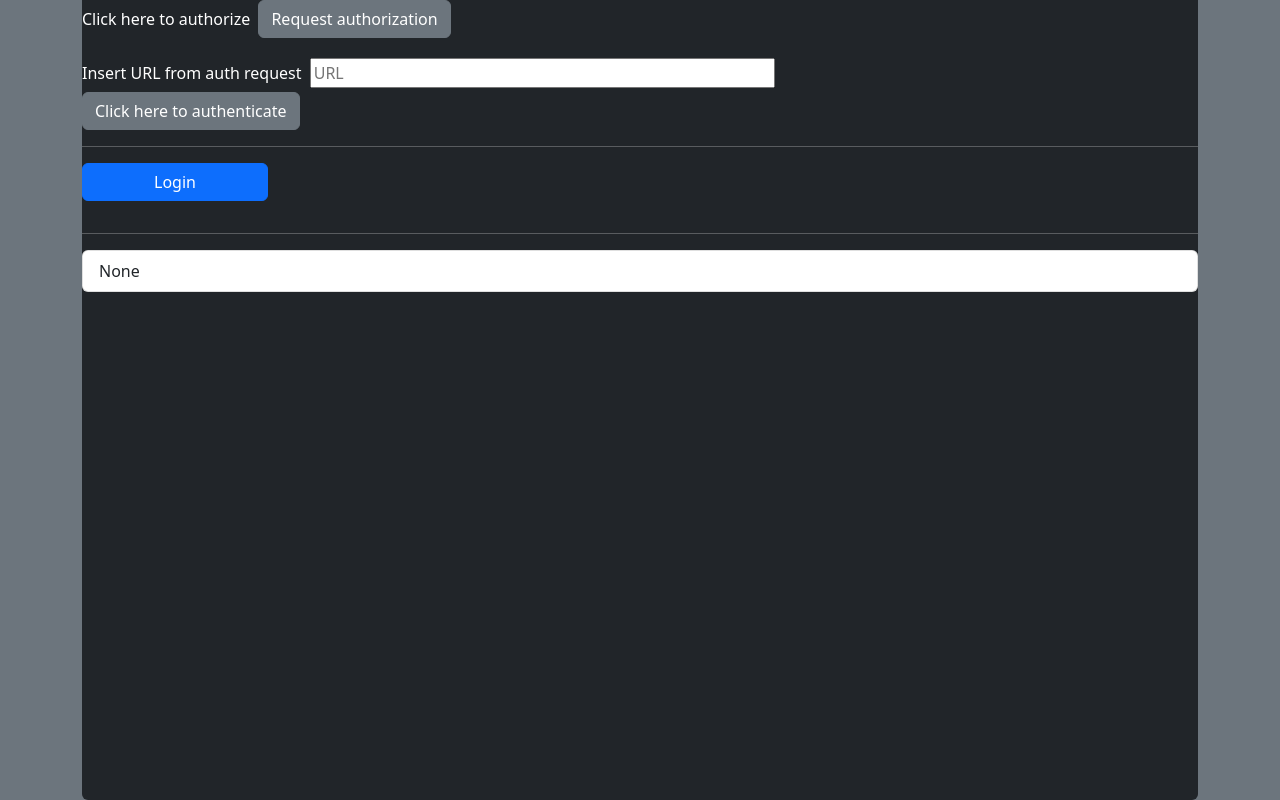
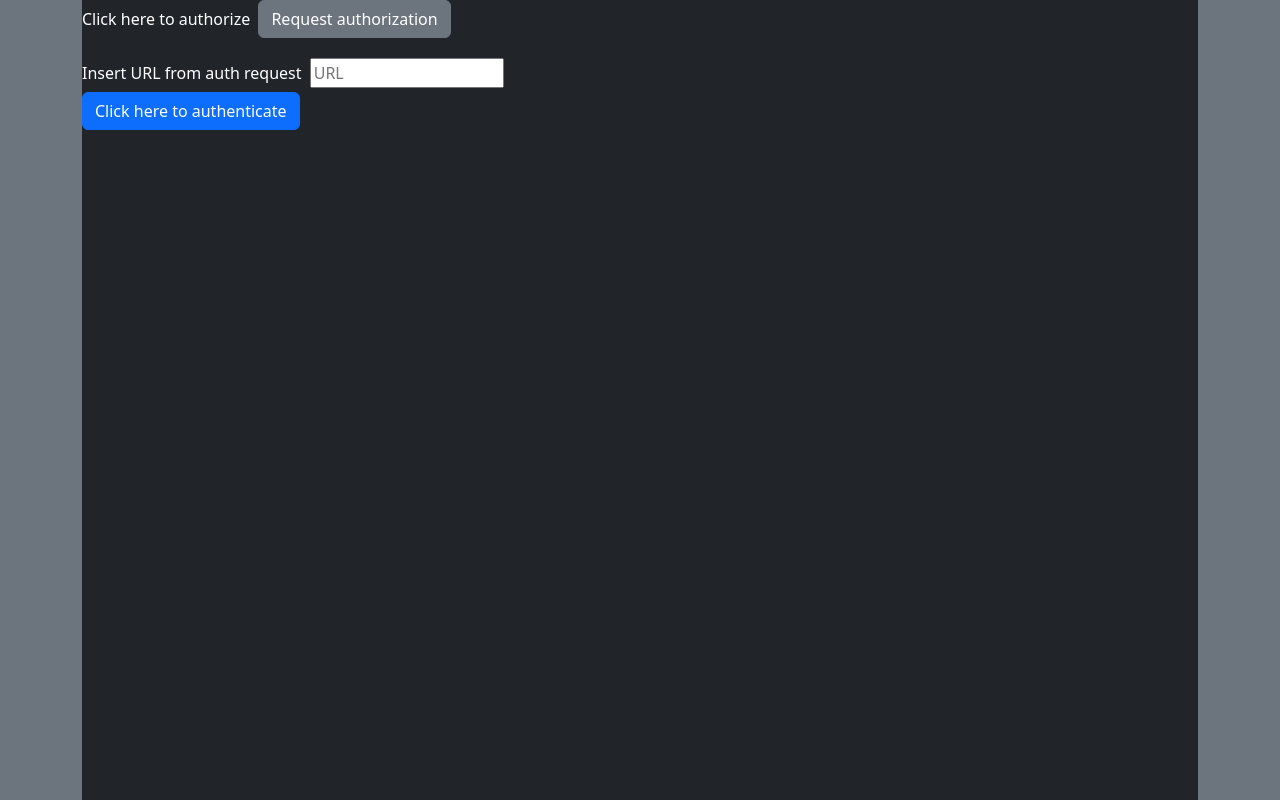
Before and after one commit to KasperHolm123/DestinyCM, a Flask app: page /login in a window 1280 px wide. Shown: the part 46-846 px from the top of the page. Run offline with Flask 2, Linux system fonts and the light colour scheme.

Commit message:
removed login button

```diff
--- a/website/auth.py
+++ b/website/auth.py
@@ -18,11 +18,13 @@
         if request.form.get('auth_button') != None:
             try:
                 client.get_token(request.form.get('redirect_input'))
+                flash('Authentication successful', category='success')
+                return redirect(url_for('views.overview'))
             except:
                 flash('Invalid authorization code.', category='error')
 
         if request.form.get('login_button') != None:
             # request_response = client.get_account_type_id()
-            return redirect(url_for('views.overview'))
+            pass
 
     return render_template('auth/login.html', re_response=request_response, data=redirect_url)
--- a/website/templates/auth/login.html
+++ b/website/templates/auth/login.html
@@ -2,25 +2,18 @@
 {% block content %}
 
 <form class="h-100" method="POST">
-    <div class="bg-dark rounded-bottom h-100">
+    <div class="bg-dark position-relative h-100">
+        <div class="position-absolute">
             <div class="mb-3">
                 <label class="text-white" type="text">Click here to authorize</label>
                 <button class="btn btn-secondary mb-1 ms-1" type="submit" name="request_auth_button" id="auth_button">Request authorization</button>
             </div>
-        <div class="mt-3 mb-3">
+            <div class="">
                 <label class="text-white" type="text">Insert URL from auth request</label>
                 <input class="col-5 ms-1 mb-1" name="redirect_input" id="redirect_input" type="text" placeholder="URL"/><br/>
-            <button class="btn btn-secondary" type="submit" name="auth_button" id="auth_button">Click here to authenticate</button>
+                <button class="btn btn-primary" type="submit" name="auth_button" id="auth_button">Click here to authenticate</button>
             </div>
-        <hr class="text-white">
-
-        <div class="">
-            <button class="btn btn-primary col-2 mb-3" type="submit" name="login_button" id="login_button">Login</button>
         </div>
-        <hr class="text-white"/>
-        <ul class="list-group mt-1">
-            <li class="list-group-item">{{ re_response }}</li>
-        </ul>
     </div>
 </form>
 
--- a/website/templates/views/index.html
+++ b/website/templates/views/index.html
@@ -1,6 +1,6 @@
 {% extends "base.html" %} {% block title %}Overview{% endblock %}
 {% block content %}
-<div class="container position-relative">
+<div class="position-relative">
     <h1 class="position-absolute start-50 translate-middle-x">Login to continue</h1>
 </div>
 {% endblock %}
```
Also changed, not shown: website/static/python_logic/local_data/token.txt (+1 -1 lines). Lines whose indentation alone changed are shown as unchanged.
